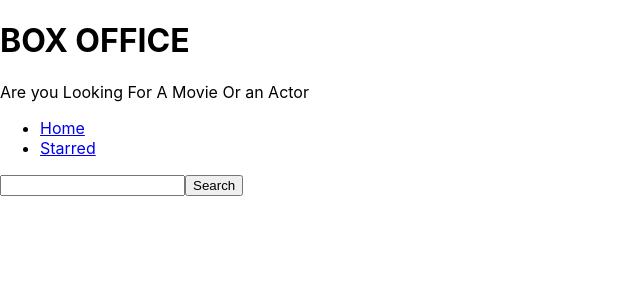
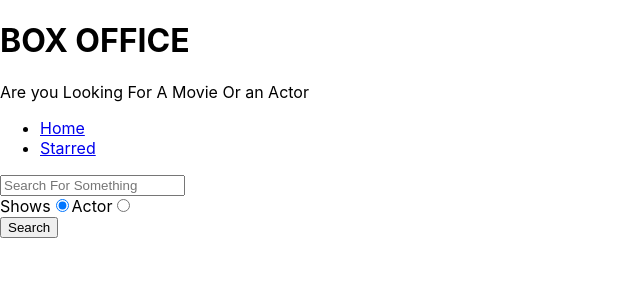
Before and after one commit to pratyusa98/Box_Office_React, a React (Create React App) app: page / in a window 1280 px wide. Shown: the top 300 px of the page, without its empty margins (0-640 px from the left). Built offline with nearby package versions, Linux system fonts and the light colour scheme.

Commit message:
add radio button

```diff
--- a/src/pages/Home.js
+++ b/src/pages/Home.js
@@ -6,10 +6,13 @@ const Home = () => {
 
     const [input,setInput] = useState('')
     const [results,setResults] = useState(null)
+    const [searchOption,setSearchOption] = useState('shows')
+
+    const isShowSearch = searchOption === 'shows'
 
     const onSearch = () => {
 
-        apiGet(`/search/shows?q=${input}`).then(result => {
+        apiGet(`/search/${searchOption}?q=${input}`).then(result => {
             setResults(result)
         })
         // https://api.tvmaze.com/search/shows?q=girls
@@ -26,22 +29,53 @@ const Home = () => {
         }
     }
 
+    const onRadioChange = (ev) => {
+       setSearchOption(ev.target.value)
+    }
+    console.log(searchOption)
+
+
+
     const renderResults = () =>{
         if (results && results.length === 0){
             return <div>No Result</div>
         }
+
         if (results && results.length > 0){
-            return <div> {results.map( (item)=><div key={item.show.id}>{item.show.name}</div> )} </div>
-        }
+
+            return results[0].show ? results.map(item => (
+            <div key={item.show.id}>{item.show.name}</div>
+            )) : results.map(item => (
+            <div key={item.person.id}>{item.person.name}</div>
+            ))
+
+         }
+
         return null;
     }
 
 
 
 
+
+
     return (
         <MainPagelayout>
-           <input type="text" onChange={onInputChange} onKeyDown={onKeyDown} value={input} />
+           <input type="text" placeholder="Search For Something" onChange={onInputChange} onKeyDown={onKeyDown} value={input} />
+
+           <div>
+               <label htmlFor='shows-search'>
+                   Shows
+                   <input id='shows-search' type='radio' value="shows" checked={isShowSearch} onChange={onRadioChange} />
+               </label>
+
+               <label htmlFor='actor-search'>
+                   Actor
+                   <input id='actor-search' type='radio' value="people" checked={!isShowSearch} onChange={onRadioChange} />
+               </label>
+           </div>
+
+
            <button type="button" onClick={onSearch}>Search</button>
 
            {renderResults()}
```
